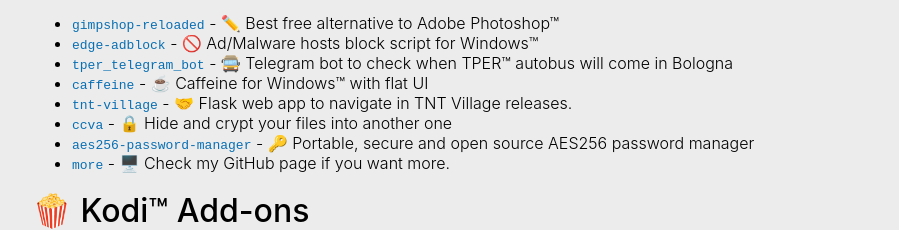
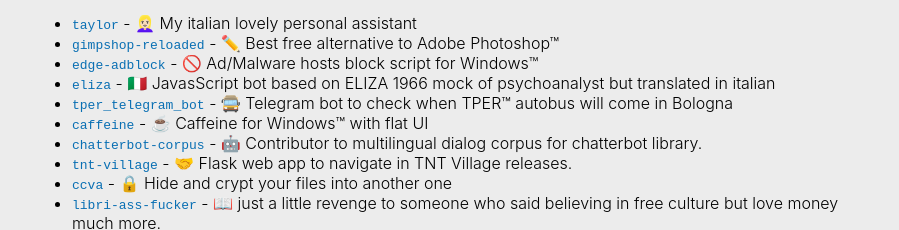
Before and after one commit to cttynul/cttynul.github.io, a plain HTML site: page index.html in a window 1280 px wide. Shown: the part 593-823 px from the top of the page, without its empty margins (188-1087 px from the left). Drawn offline with Linux system fonts and the light colour scheme.

Commit message:
+ new repo(s)

```diff
--- a/index.html
+++ b/index.html
@@ -127,12 +127,16 @@
 
         <h2>💻 Open Source Projects</h2>
           <ul>
+            <li><a href="https://github.com/cttynul/taylor">taylor</a> - 👱🏻‍♀️ My italian lovely personal assistant </li>
             <li><a href="https://cttynul.github.io/gimpshop-reloaded/">gimpshop-reloaded</a> - ✏️ Best free alternative to Adobe Photoshop™</li>
             <li><a href="https://github.com/cttynul/edge-adblock">edge-adblock</a> - 🚫 Ad/Malware hosts block script for Windows™</li>
+            <li><a href="https://cttynul.github.io/eliza/">eliza</a> - 🇮🇹 JavasScript bot based on ELIZA 1966 mock of psychoanalyst but translated in italian</li>
             <li><a href="https://github.com/cttynul/tper_telegram_bot">tper_telegram_bot</a> - 🚍 Telegram bot to check when TPER™ autobus will come in Bologna</li>
             <li><a href="https://github.com/cttynul/caffeine">caffeine</a> - ☕️ Caffeine for Windows™ with flat UI</li>
-            <li><a href="https://github.com/cttynul/ccva">tnt-village</a> -  🤝 Flask web app to navigate in TNT Village releases. </li>
+            <li><a href="https://github.com/cttynul/chatterbot-corpus">chatterbot-corpus</a> -  🤖 Contributor to multilingual dialog corpus for chatterbot library. </li>
+            <li><a href="https://github.com/cttynul/tnt-village">tnt-village</a> -  🤝 Flask web app to navigate in TNT Village releases. </li>
             <li><a href="https://github.com/cttynul/ccva">ccva</a> - 🔒 Hide and crypt your files into another one</li>
+            <li><a href="https://github.com/cttynul/libri-ass-fucker">libri-ass-fucker</a> - 📖 just a little revenge to someone who said believing in free culture but love money much more.</li>
             <li><a href="https://github.com/cttynul/aes256-password-manager">aes256-password-manager</a> - 🔑 Portable, secure and open source AES256 password manager</li>
             <li><a href="https://github.com/cttynul?tab=repositories">more</a> - 🖥️ Check my GitHub page if you want more.</li>
           </ul>
```
